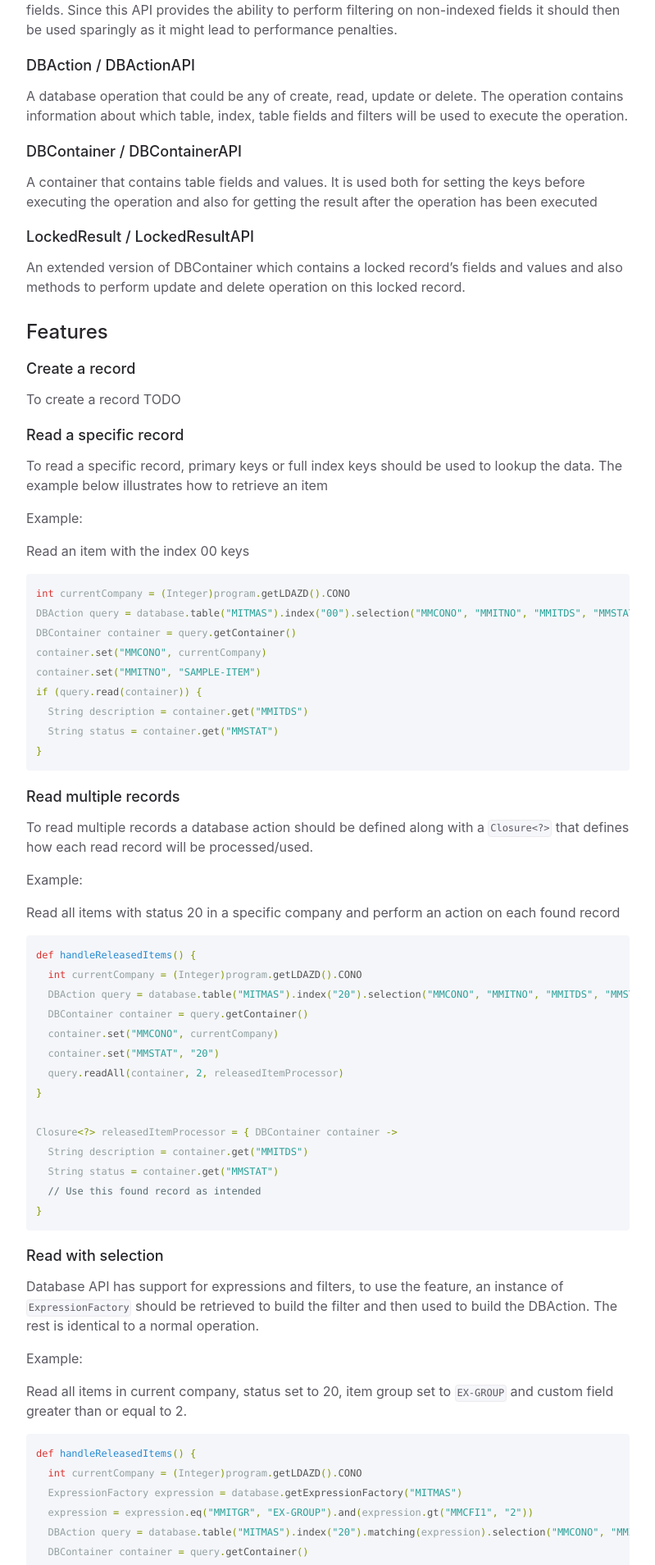
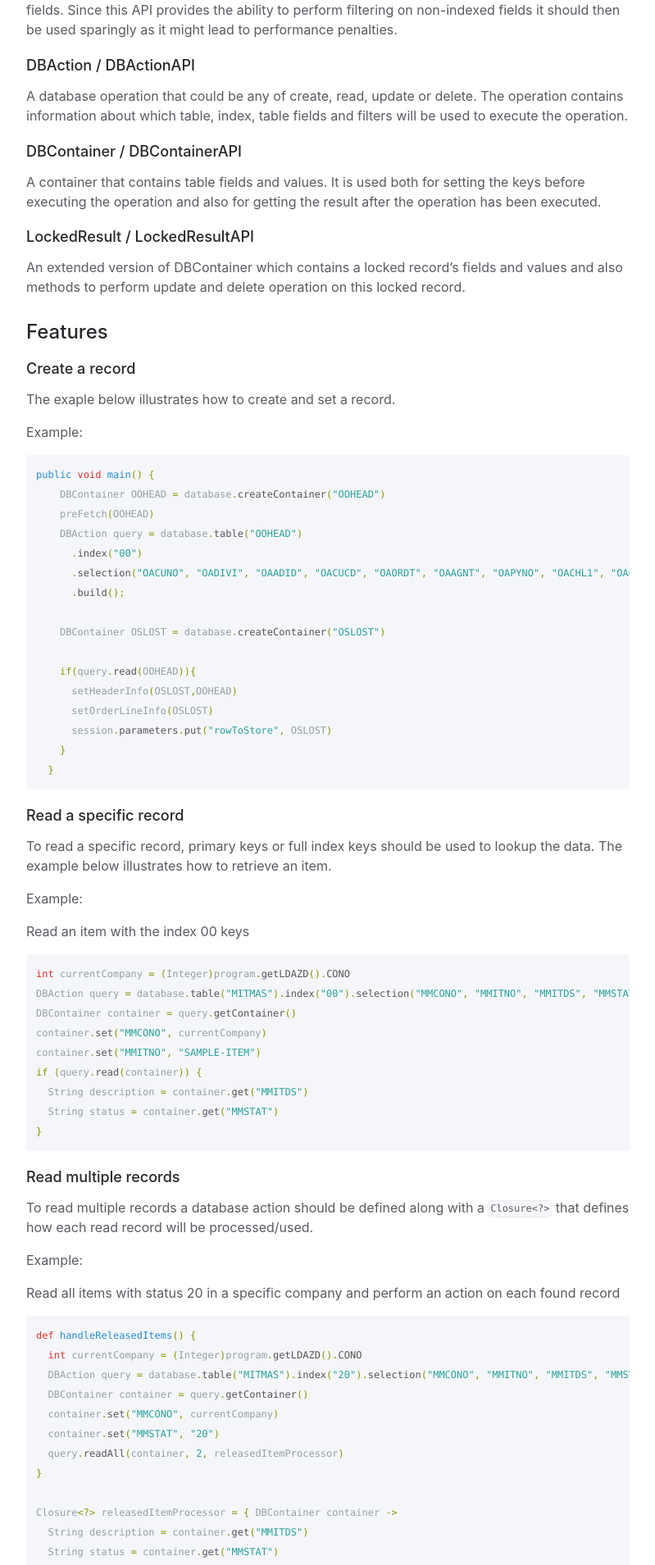
Before and after one commit to infor-cloud/xtendm3, a Jekyll site: the page built from docs/documentation/api-specification/database-api.md, in a window 1280 px wide. Shown: the part 1274-3183 px from the top of the page at 82% size, without its empty margins (372-1171 px from the left). Built offline with Jekyll 4.4.1, drawn with Linux system fonts in a browser that asks for light colours; some of the changed text lies outside the part shown.

Commit message:
database features - create a record example and syntax fix

````diff
--- a/docs/documentation/api-specification/database-api.md
+++ b/docs/documentation/api-specification/database-api.md
@@ -45,7 +45,7 @@ table, index, table fields and filters will be used to execute the operation.
 
 ### DBContainer / DBContainerAPI
 A container that contains table fields and values. It is used both for setting the keys before executing the operation
-and also for getting the result after the operation has been executed
+and also for getting the result after the operation has been executed.
 
 ### LockedResult / LockedResultAPI
 An extended version of DBContainer which contains a locked record's fields and values and also methods to perform update
@@ -54,11 +54,32 @@ and delete operation on this locked record.
 ## Features
 
 ### Create a record
-To create a record TODO
+The exaple below illustrates how to create and set a record.
+
+Example:
+```groovy
+public void main() {
+    DBContainer OOHEAD = database.createContainer("OOHEAD")
+    preFetch(OOHEAD)
+    DBAction query = database.table("OOHEAD")
+      .index("00")
+      .selection("OACUNO", "OADIVI", "OAADID", "OACUCD", "OAORDT", "OAAGNT", "OAPYNO", "OACHL1", "OACHL2", "OACHL3", "OACHL4", "OAFRE1", "OADISY", "OAFECN", "OAWCON")
+      .build();
+
+    DBContainer OSLOST = database.createContainer("OSLOST")
+
+    if(query.read(OOHEAD)){
+      setHeaderInfo(OSLOST,OOHEAD)
+      setOrderLineInfo(OSLOST)
+      session.parameters.put("rowToStore", OSLOST)
+    }
+  }
+```
+
 
 ### Read a specific record
 To read a specific record, primary keys or full index keys should be used to lookup the data. The example below
-illustrates how to retrieve an item
+illustrates how to retrieve an item.
 
 Example:
 
@@ -153,7 +174,7 @@ Closure<?> updateCallBack = { LockedResult lockedResult ->
 
 ### Update multiple records
 Updating multiple records is not much different from updating once specific record. The only difference would be the
-method called and the number of keys that are used for reading the records
+method called and the number of keys that are used for reading the records.
 
 Example:
 
````
